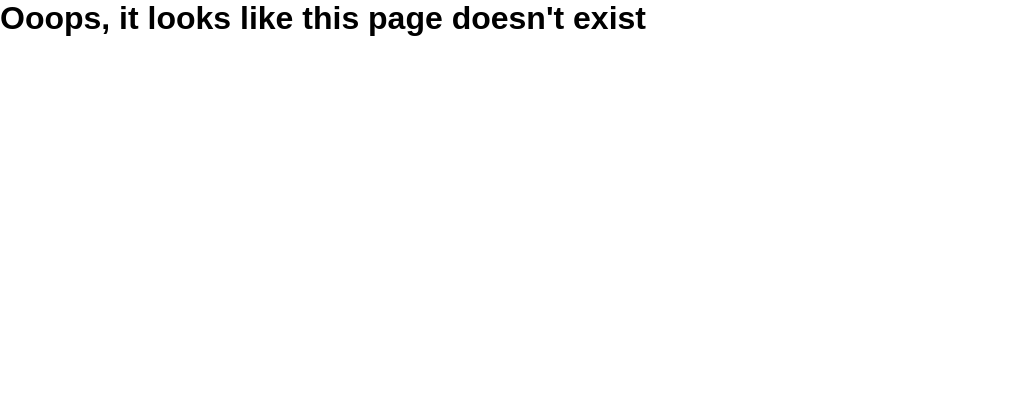
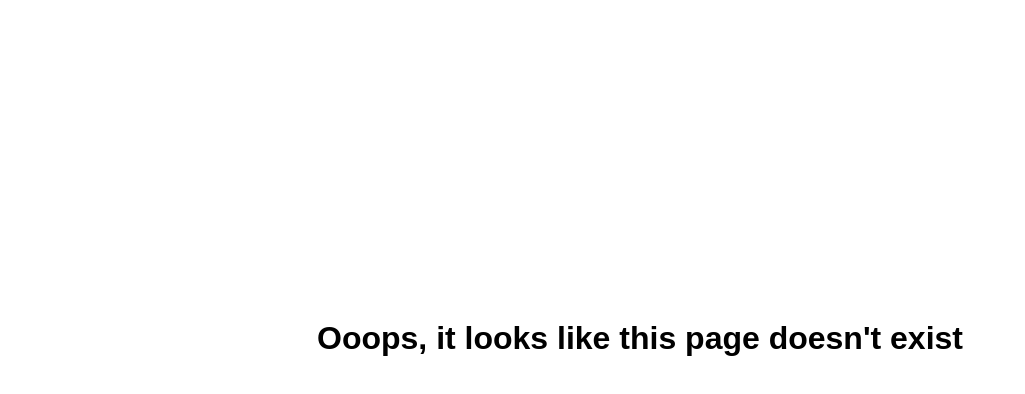
Before and after one commit to alexandra-pascal/kodflix, a React (Create React App) app: page /not-found in a window 1280 px wide. Shown: the top 394 px of the page, without its empty margins (0-1025 px from the left). Built offline with nearby package versions, Linux system fonts and the light colour scheme.

Commit message:
created a CSS page for the not-found page

```diff
--- a/src/Components/NotFound.js
+++ b/src/Components/NotFound.js
@@ -1,4 +1,5 @@
 import React from "react";
+import "../css/not-found.css";
 
 export default function NotFound() {
   return <h1>Ooops, it looks like this page doesn't exist</h1>;
--- /dev/null
+++ b/src/css/not-found.css
@@ -0,0 +1,4 @@
+h1 {
+  text-align: center;
+  padding: 10em 0;
+}
```
